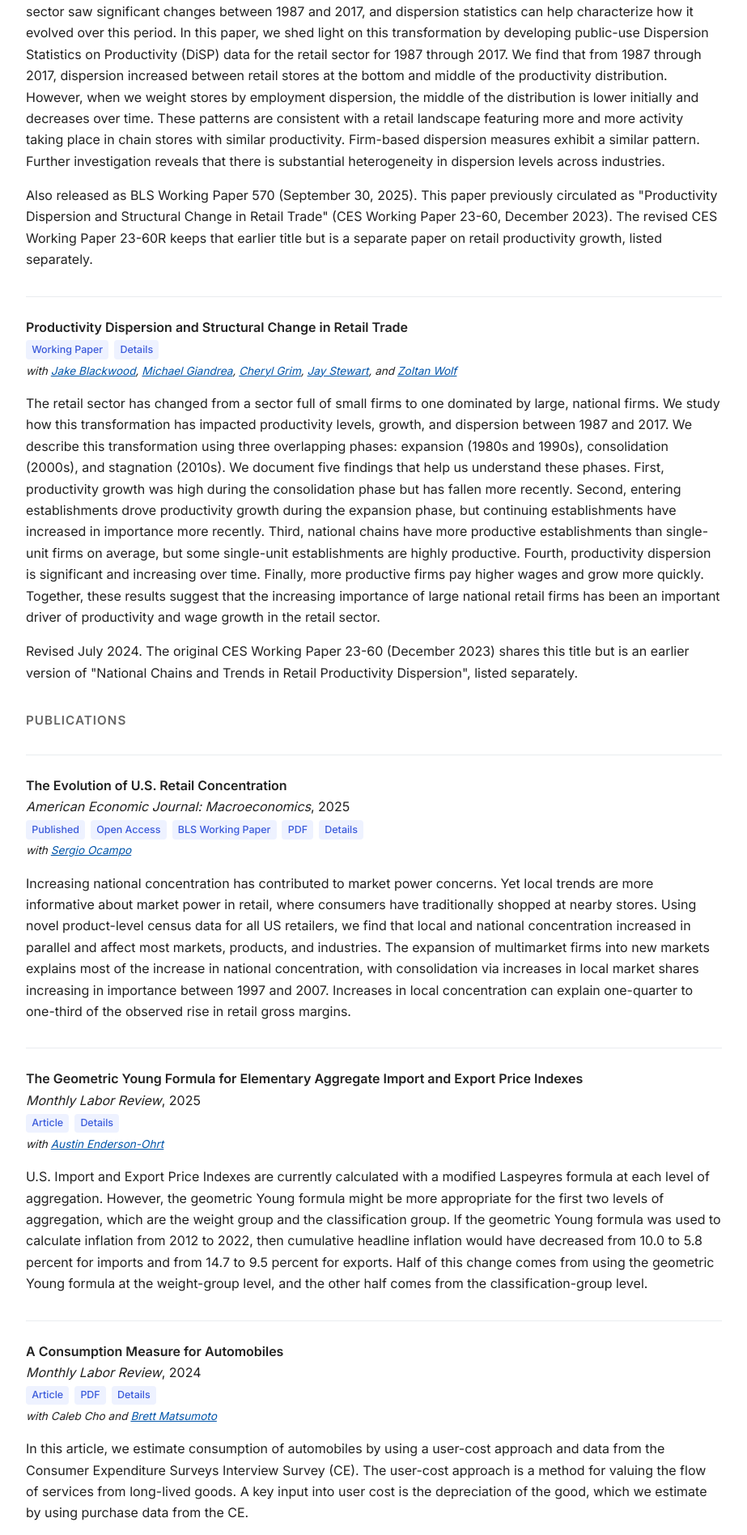
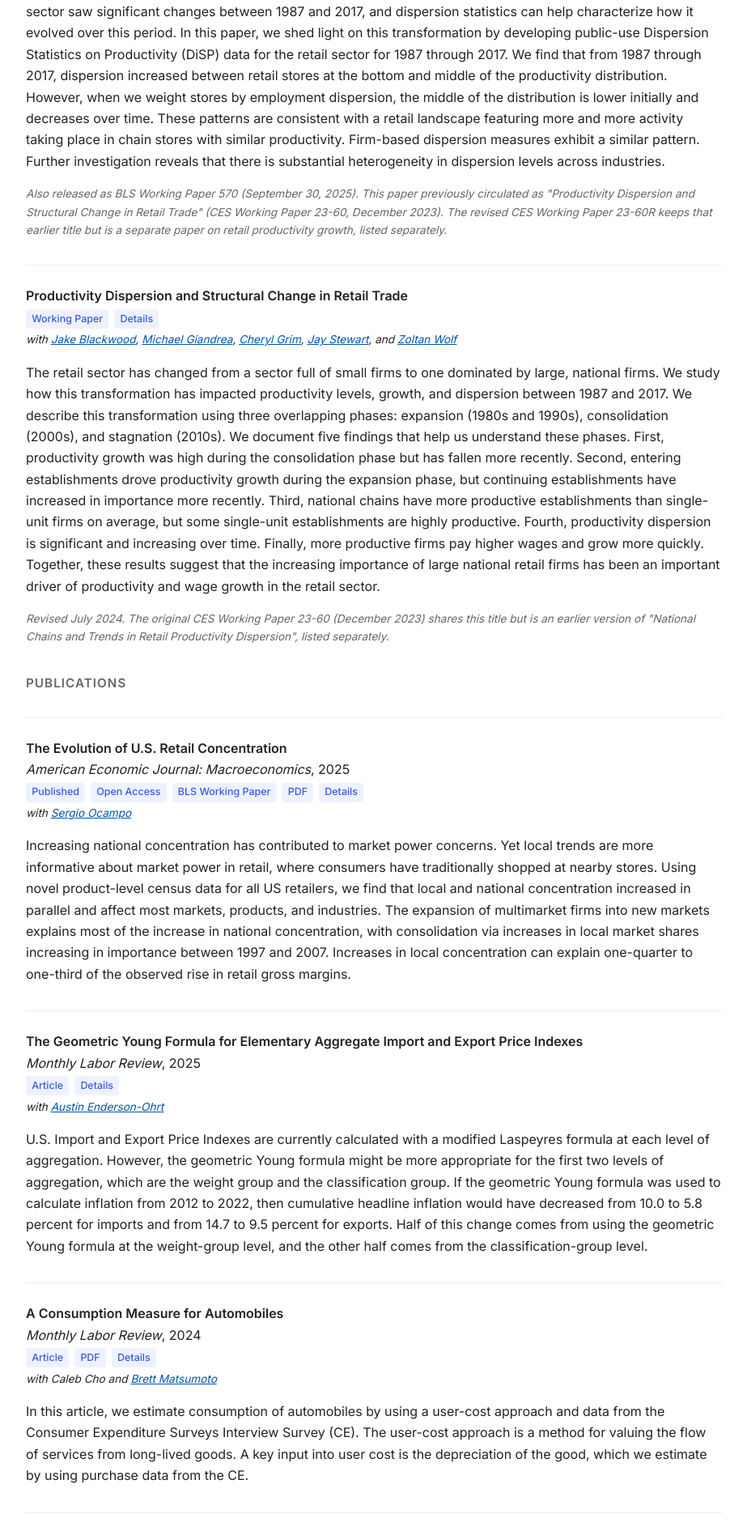
Before and after one commit to dominic-smith/dominic-smith.github.io, a Jekyll site: the page built from index.md, in a window 1280 px wide. Shown: the part 1464-3360 px from the top of the page at 81% size, without its empty margins (178-1101 px from the left). Built offline with Jekyll 4.4.1, drawn with Linux system fonts in a browser that asks for light colours.

Commit message:
Style the paper history notes as small italic
The version-history notes rendered as unstyled body text, giving them the same
visual weight as the abstract. They are now marked with the existing
.paper-note class, which style.scss already defines as .85rem, muted, italic --
the same treatment pdf_note gets, so no new CSS.

Applied in both render paths: the per-paper landing pages and the listing
include used on the home page and /publications/.

Co-Authored-By: Claude Opus 5 <noreply@anthropic.com>

```diff
--- a/_includes/paper-entry.html
+++ b/_includes/paper-entry.html
@@ -16,5 +16,5 @@ because style.scss keys the pill-button link styling off `p:has(+ .paper-authors
 <p>{{ p.abstract | escape_once }}</p>
 {%- endif %}
 {%- if p.note %}
-<p>{{ p.note | escape_once }}</p>
+<p class="paper-note">{{ p.note | escape_once }}</p>
 {%- endif %}
--- a/_layouts/paper.html
+++ b/_layouts/paper.html
@@ -29,7 +29,7 @@ layout: default
   <p>{{ page.abstract | escape_once }}</p>
   {%- endif %}
   {%- if page.note %}
-  <p>{{ page.note | escape_once }}</p>
+  <p class="paper-note">{{ page.note | escape_once }}</p>
   {%- endif %}
 
   {{ content }}
```
